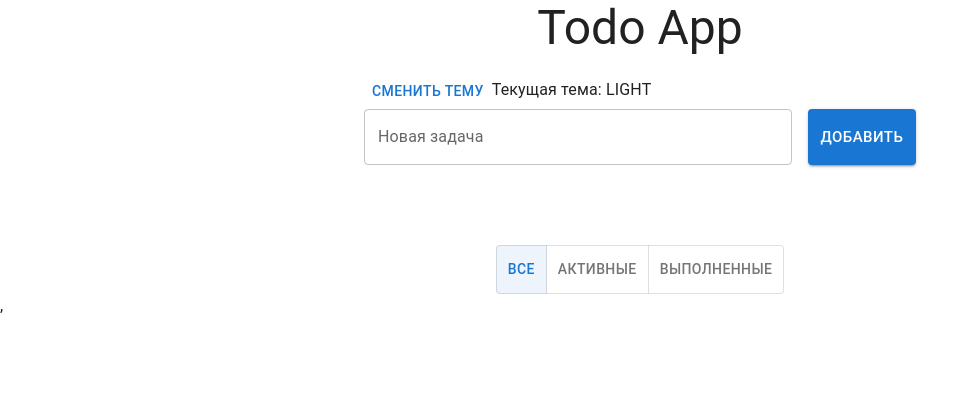
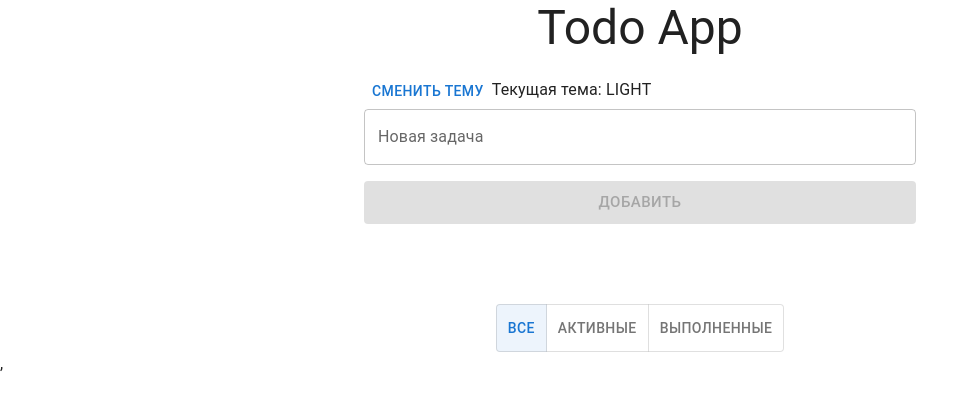
Before and after one commit to GANSGX/todo-app, a React (Vite) app: page / in a window 1280 px wide. Shown: the top 410 px of the page, without its empty margins (0-980 px from the left). Built offline with nearby package versions, Linux system fonts and the light colour scheme.

Commit message:
feat: add validation for addTask components and throw error message

```diff
--- a/src/App.tsx
+++ b/src/App.tsx
@@ -24,6 +24,7 @@ const App = () => {
     const muiTheme = createTheme({ palette: { mode: theme as 'light' | 'dark' } });
 
     const addTask = (title: string) => {
+        if (title.trim().length > 1) {
             setTask(prev => [...prev, {
                 id: Date.now(),
                 title: title,
@@ -31,6 +32,7 @@ const App = () => {
                 createdAt: new Date(),
                 priority: 'low',
             }])
+        }
     }
 
     const deleteTask = (id: number) => {
--- a/src/components/AddTask/AddTask.tsx
+++ b/src/components/AddTask/AddTask.tsx
@@ -7,24 +7,35 @@ interface AddTaskProps {
 
 const AddTask = (props: AddTaskProps) => {
     const [input, setInput] = useState("");
+    const [error, setError] = useState(false);
 
     return (
-        <Box display="flex" gap={2} mb={4}>
+        <Box display="flex" gap={2} mb={4} flexDirection={"column"}>
             <TextField
                 fullWidth
                 label="Новая задача"
                 variant="outlined"
                 value={input}
-                onChange={(e) => setInput(e.target.value)}
+                onChange={(e) => {
+                    setError(false)
+                    setInput(e.target.value)
+                }}
+                error={error}
+                helperText={error ? 'Поле ввода не может быть пустым или состоять из пробелов!' : ''}
             />
             <Button
                 variant="contained"
                 color="primary"
                 size="large"
                 onClick={() => {
+                    if (input.trim().length < 1) {
+                        setError(true)
+                        return
+                    }
                     props.onAdd(input);
                     setInput('')
                 }}
+                disabled={input.length === 0}
             >
                 Добавить
             </Button>
```
Lines whose indentation alone changed are shown as unchanged.
